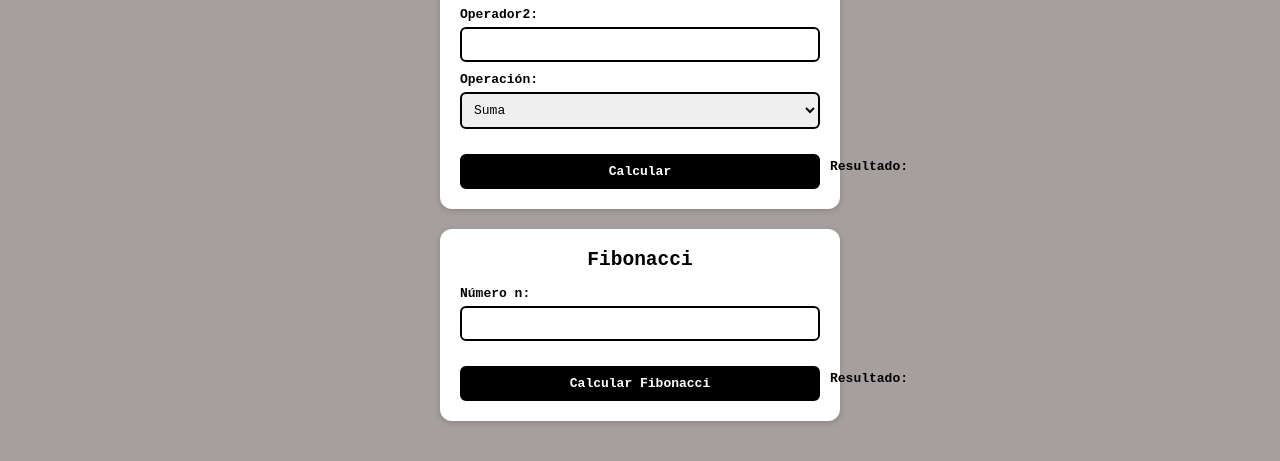
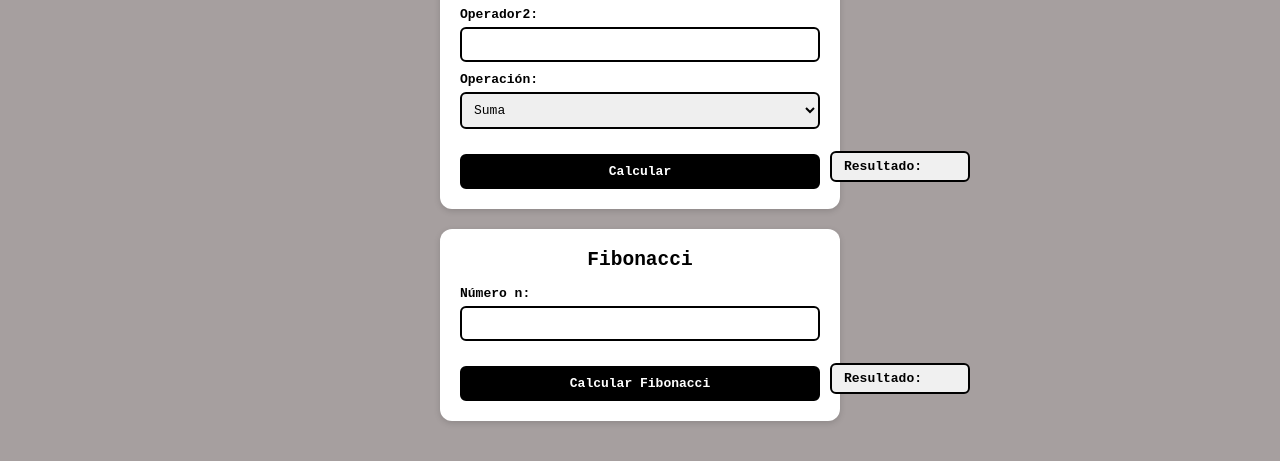
Before and after one commit to Dan208483/ME, a plain HTML site: page calculadora.html in a window 1280 px wide. Shown: the part 215-676 px from the top of the page. Drawn offline with Linux system fonts and the light colour scheme.

Commit message:
Update styles.css

```diff
--- a/styles.css
+++ b/styles.css
@@ -225,3 +225,21 @@ button:hover {
     padding: 6px 10px;
     border-radius: 6px;
 }
+
+.resultado-box {
+    display: flex;
+    align-items: center;
+    gap: 6px;
+    padding: 6px 12px;
+    background: #f0f0f0;
+    border: 2px solid #000;
+    border-radius: 6px;
+    font-size: 1rem;
+    font-weight: bold;
+    min-width: 140px;
+}
+
+.resultado-box span {
+    font-weight: normal;
+    color: #333;
+}
```
